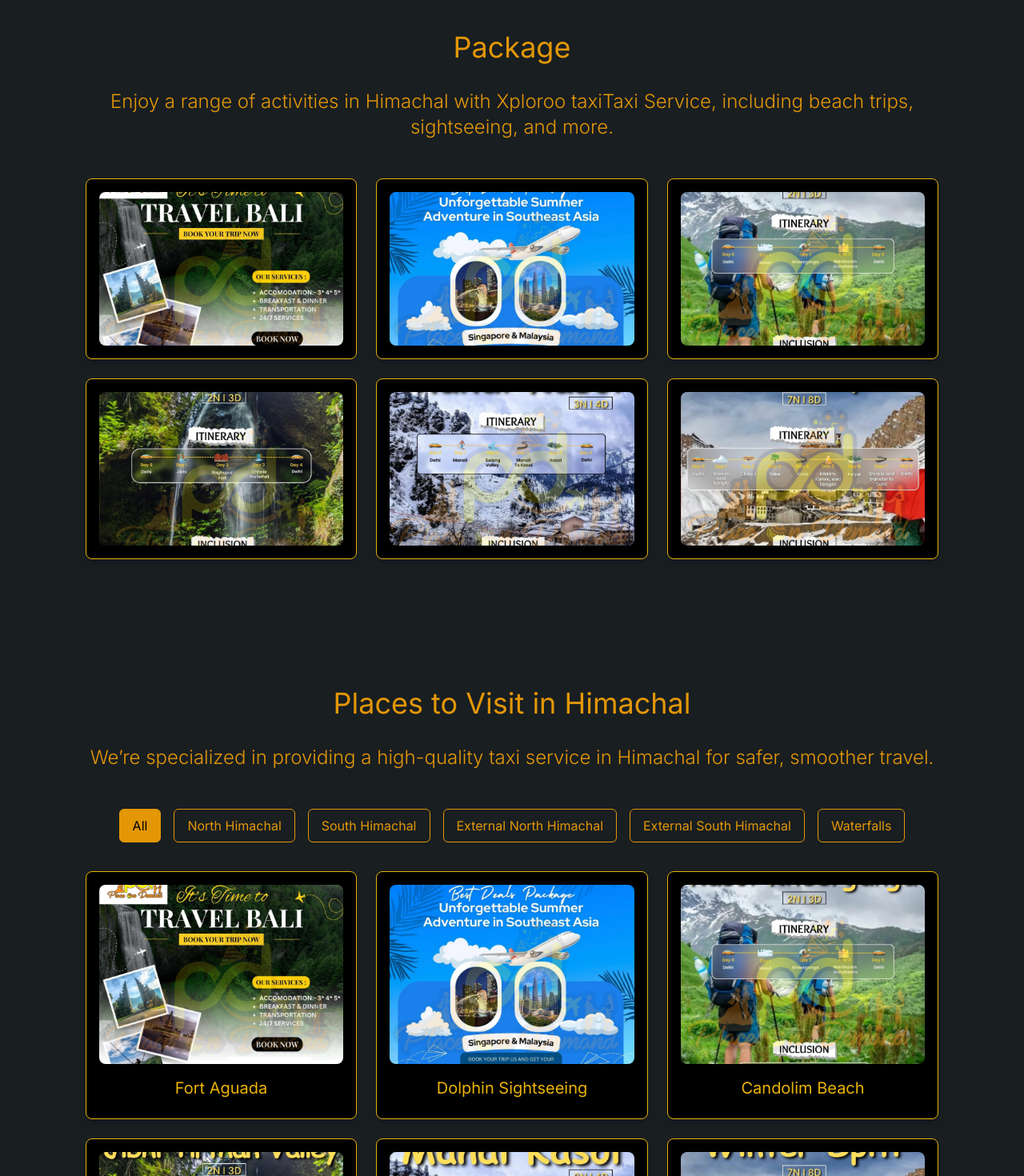
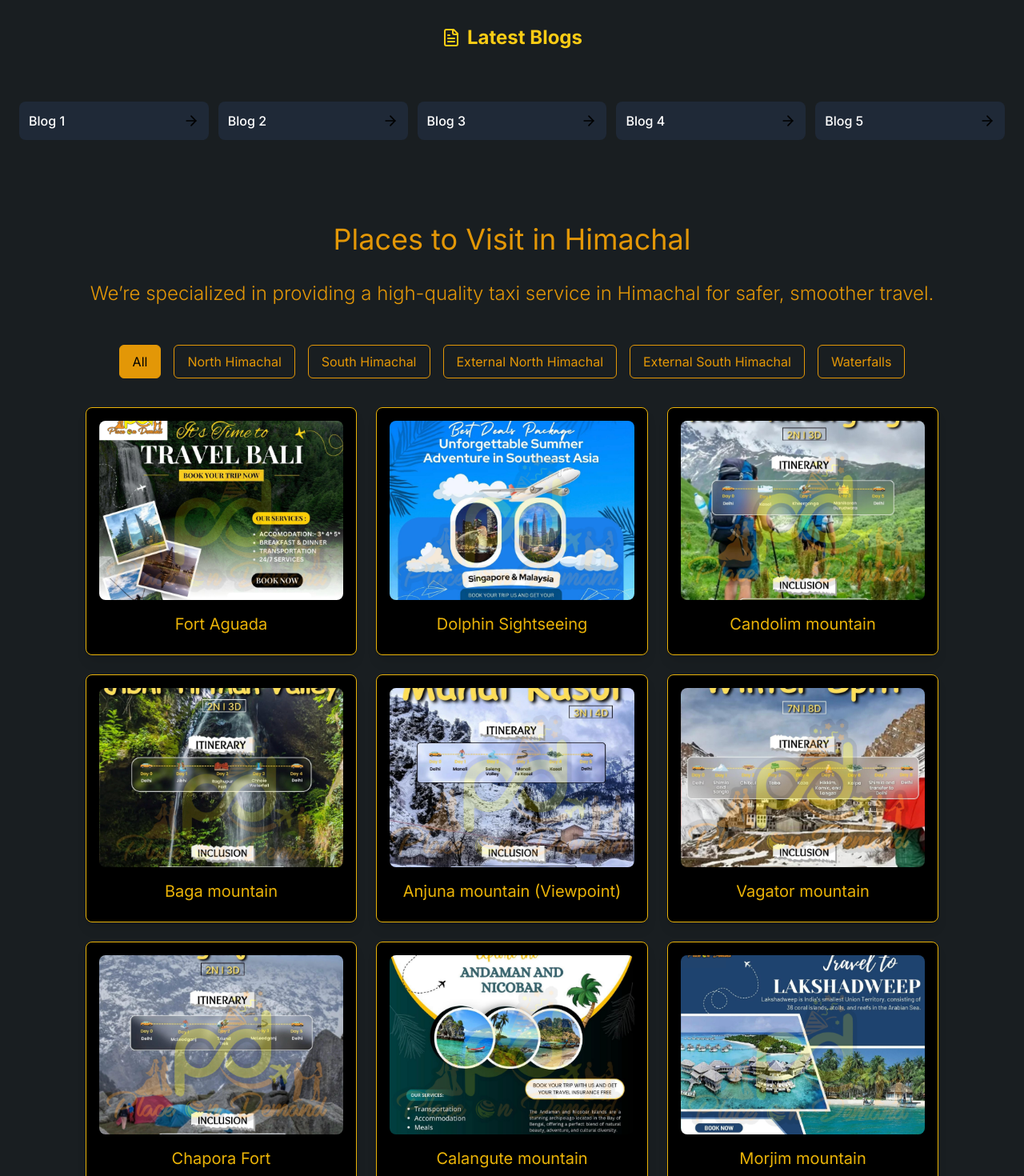
Before and after one commit to skgithubusername/taxi-copy, a Next.js app: page / in a window 1280 px wide. Shown: the part 3700-5170 px from the top of the page at 80% size. Built offline with nearby package versions, Linux system fonts and the light colour scheme.

Commit message:
fix error4

```diff
--- a/src/app/component/GoaPlaces.js
+++ b/src/app/component/GoaPlaces.js
@@ -6,35 +6,35 @@ const places = [
     // North Himachal
     { id: 1, title: 'Fort Aguada', category: 'north-Himachal', description: 'A well-preserved 17th-century Portuguese fort, offering panoramic views of the Arabian Sea.',  image: '/img/blog/home1.jpg',},
     { id: 2, title: 'Dolphin Sightseeing', category: 'north-Himachal', description: 'A popular activity in Himachal, where tourists can enjoy watching dolphins in their natural habitat.', image:'/img/blog/home2.jpg' },
-    { id: 3, title: 'Candolim Beach', category: 'north-Himachal', description: 'A serene beach known for its long sandy stretch, popular for water sports and beach shacks.', image: '/img/blog/home3.jpg' },
-    { id: 4, title: 'Baga Beach', category: 'north-Himachal', description: 'A lively beach famous for its nightlife, water sports, and bustling atmosphere.', image: '/img/blog/home4.jpg' },
-    { id: 5, title: 'Anjuna Beach (Viewpoint)', category: 'north-Himachal', description: 'A scenic viewpoint offering stunning views of Anjuna Beach, known for its rocky shores and vibrant markets.', image: '/img/blog/home5.jpg' },
-    { id: 6, title: 'Vagator Beach', category: 'north-Himachal', description: 'A picturesque beach known for its dramatic red cliffs and a laid-back vibe.', image: '/img/blog/home6.jpg' },
-    { id: 7, title: 'Chapora Fort', category: 'north-Himachal', description: 'A historical fort offering panoramic views of the Vagator Beach and Chapora River.', image: '/img/blog/home7.jpg' },
-    { id: 8, title: 'Calangute Beach', category: 'north-Himachal', description: 'Known as the “Queen of Beaches,” it is the largest beach in Himachal, popular for water activities and vibrant atmosphere.', image: '/img/blog/home14.jpg' },
+    { id: 3, title: 'Candolim mountain', category: 'north-Himachal', description: 'A serene mountain known for its long sandy stretch, popular for water sports and mountain shacks.', image: '/img/blog/home3.jpg' },
+    { id: 4, title: 'Baga mountain', category: 'north-Himachal', description: 'A lively mountain famous for its nightlife, water sports, and bustling atmosphere.', image: '/img/blog/home4.jpg' },
+    { id: 5, title: 'Anjuna mountain (Viewpoint)', category: 'north-Himachal', description: 'A scenic viewpoint offering stunning views of Anjuna mountain, known for its rocky shores and vibrant markets.', image: '/img/blog/home5.jpg' },
+    { id: 6, title: 'Vagator mountain', category: 'north-Himachal', description: 'A picturesque mountain known for its dramatic red cliffs and a laid-back vibe.', image: '/img/blog/home6.jpg' },
+    { id: 7, title: 'Chapora Fort', category: 'north-Himachal', description: 'A historical fort offering panoramic views of the Vagator mountain and Chapora River.', image: '/img/blog/home7.jpg' },
+    { id: 8, title: 'Calangute mountain', category: 'north-Himachal', description: 'Known as the “Queen of mountaines,” it is the largest mountain in Himachal, popular for water activities and vibrant atmosphere.', image: '/img/blog/home14.jpg' },
 
     // External North Himachal
-    { id: 9, title: 'Morjim Beach', category: 'external-north-Himachal', description: 'A tranquil beach known for its nesting site of the endangered Olive Ridley turtles.', image: '/img/blog/home9.jpg' },
-    { id: 10, title: 'Ashwem Beach', category: 'external-north-Himachal', description: 'A peaceful beach with soft sands and palm groves, perfect for relaxation.', image: '/img/blog/home10.jpg' },
-    { id: 11, title: 'Mandrem Beach', category: 'external-north-Himachal', description: 'A serene beach with white sands, ideal for a quiet getaway.', image: '/img/blog/home11.jpg' },
-    { id: 12, title: 'Arambol Beach', category: 'external-north-Himachal', description: 'A popular beach with a bohemian vibe, known for its live music and drum circles.', image: '/img/blog/home12.jpg' },
+    { id: 9, title: 'Morjim mountain', category: 'external-north-Himachal', description: 'A tranquil mountain known for its nesting site of the endangered Olive Ridley turtles.', image: '/img/blog/home9.jpg' },
+    { id: 10, title: 'Ashwem mountain', category: 'external-north-Himachal', description: 'A peaceful mountain with soft sands and palm groves, perfect for relaxation.', image: '/img/blog/home10.jpg' },
+    { id: 11, title: 'Mandrem mountain', category: 'external-north-Himachal', description: 'A serene mountain with white sands, ideal for a quiet getaway.', image: '/img/blog/home11.jpg' },
+    { id: 12, title: 'Arambol mountain', category: 'external-north-Himachal', description: 'A popular mountain with a bohemian vibe, known for its live music and drum circles.', image: '/img/blog/home12.jpg' },
 
     // South Himachal
     { id: 13, title: 'Old Himachal Church', category: 'south-Himachal', description: 'A UNESCO World Heritage site, famous for its stunning baroque architecture.', image: '/img/blog/home13.jpg' },
     { id: 14, title: 'Balaji Temple', category: 'south-Himachal', description: 'A beautiful temple dedicated to Lord Balaji, known for its serene environment.', image: '/img/blog/home14.jpg' },
     { id: 15, title: 'Mangeshi Temple', category: 'south-Himachal', description: 'One of the largest and most visited temples in Himachal, dedicated to Lord Shiva.', image: '/img/blog/home1.jpg' },
     { id: 16, title: 'Spice Plantation', category: 'south-Himachal', description: 'Explore the lush plantations and learn about the spices that are cultivated in Himachal.', image: '/img/blog/home2.jpg' },
-    { id: 17, title: 'Dona Paula Beach', category: 'south-Himachal', description: 'A scenic beach known for its water sports and the romantic legend of Dona Paula.', image: '/img/blog/home3.jpg' },
-    { id: 18, title: 'Miramar Beach', category: 'south-Himachal', description: 'A popular beach near Panjim, offering a lovely view of the sunset.', image: '/img/blog/home4.jpg' },
+    { id: 17, title: 'Dona Paula mountain', category: 'south-Himachal', description: 'A scenic mountain known for its water sports and the romantic legend of Dona Paula.', image: '/img/blog/home3.jpg' },
+    { id: 18, title: 'Miramar mountain', category: 'south-Himachal', description: 'A popular mountain near Panjim, offering a lovely view of the sunset.', image: '/img/blog/home4.jpg' },
     { id: 19, title: 'Panjim Market', category: 'south-Himachal', description: 'A bustling market in the heart of Panjim, known for its fresh produce and local handicrafts.', image: '/img/blog/home5.jpg' },
     { id: 20, title: 'Panjim Church', category: 'south-Himachal', description: 'The Our Lady of the Immaculate Conception Church, a famous landmark with stunning architecture.', image: '/img/blog/home6.jpg'},
     { id: 21, title: 'Boat Cruise (Sunset Cruise)', category: 'south-Himachal', description: 'Enjoy a beautiful sunset while cruising along the Mandovi River.', image: '/img/blog/home14.jpg' },
 
     // External South Himachal
-    { id: 22, title: 'Colva Beach', category: 'external-south-Himachal', description: 'A popular beach known for its white sands and vibrant nightlife.', image: '/img/blog/home4.jpg' },
-    { id: 23, title: 'Majorda Beach', category: 'external-south-Himachal', description: 'A tranquil beach, ideal for swimming and relaxing.', image: '/img/blog/home9.jpg' },
-    { id: 24, title: 'Utorda Beach', category: 'external-south-Himachal', description: 'A quiet beach with golden sands, perfect for a peaceful retreat.', image: '/img/blog/home10.jpg' },
-    { id: 25, title: 'Varca Beach', category: 'external-south-Himachal', description: 'A serene and less crowded beach, ideal for a relaxing day out.', image: '/img/blog/home11.jpg' },
+    { id: 22, title: 'Colva mountain', category: 'external-south-Himachal', description: 'A popular mountain known for its white sands and vibrant nightlife.', image: '/img/blog/home4.jpg' },
+    { id: 23, title: 'Majorda mountain', category: 'external-south-Himachal', description: 'A tranquil mountain, ideal for swimming and relaxing.', image: '/img/blog/home9.jpg' },
+    { id: 24, title: 'Utorda mountain', category: 'external-south-Himachal', description: 'A quiet mountain with golden sands, perfect for a peaceful retreat.', image: '/img/blog/home10.jpg' },
+    { id: 25, title: 'Varca mountain', category: 'external-south-Himachal', description: 'A serene and less crowded mountain, ideal for a relaxing day out.', image: '/img/blog/home11.jpg' },
 
     // Waterfalls
     { id: 26, title: 'Dudhsagar Waterfall', category: 'waterfall', description: 'One of the tallest waterfalls in India, known for its stunning cascade amidst lush greenery.', image: '/img/blog/home12.jpg' },
--- a/src/app/component/Rentals.js
+++ b/src/app/component/Rentals.js
@@ -8,7 +8,7 @@ const rentals = [
   { id: 3, name: 'i20', description: 'A premium hatchback known for its sleek design and advanced features.', category: '4-wheeler', image: '/img/rentals/hyundai-i20.jpg' },
   { id: 4, name: 'Ertiga', description: 'A spacious MPV, ideal for family outings and group travels.', category: '4-wheeler', image: '/img/rentals/ertiga.jpg' },
   { id: 5, name: 'Innova Crysta', description: 'A luxurious SUV with ample space and powerful performance for long journeys.', category: '4-wheeler', image: '/img/rentals/inova-crysta.jpg' },
-  { id: 5, name: 'Innova Crysta', description: 'A luxurious SUV with ample space and powerful performance for long journeys.', category: '4-wheeler', image: '/img/blog/tempo.jpg' },
+  { id: 5, name: 'Tempo Traveler ', description: 'A luxurious SUV with ample space and powerful performance for long journeys.', category: '4-wheeler', image: '/img/blog/tempo.jpg' },
   // { id: 6, name: 'Activa', description: 'A reliable scooter, perfect for quick and easy commutes around the city.', category: '2-wheeler', image: '/img/rentals/home-activa.jpg' },
   // { id: 7, name: 'Fascino', description: 'A stylish and lightweight scooter, offering both elegance and efficiency.', category: '2-wheeler', image: '/img/rentals/yamaha-fascino.jpg' },
 ];
--- a/src/app/component/activities.js
+++ b/src/app/component/activities.js
@@ -1,88 +1,126 @@
-'use client';
+// 'use client';
 
-import React, { useState, useEffect } from 'react';
+// import React, { useState, useEffect } from 'react';
 
-const activities = [
-  {
-    title: 'Scuba Dive',
-    description: 'Scuba diving is an exciting way to explore the underwater world.',
-    image: '/img/blog/home1.jpg',
-  },
-  {
-    title: 'Beach Parties',
-    description: 'A beach party in Himachal is a fun mix of music, dancing, and ocean vibes.',
-    image: '/img/blog/home2.jpg',
-  },
-  {
-    title: 'Flyboarding',
-    description: 'Flyboarding is an exciting water sport that lets you soar above the waves using powerful jets.',
-    image: '/img/blog/home3.jpg',
-  },
-  {
-    title: 'Kayaking',
-    description: 'Kayaking in Himachal is a peaceful way to explore the serene rivers and scenic coastlines.',
-    image: '/img/blog/home4.jpg',
-  },
-  {
-    title: 'Parasailing',
-    description: 'Gives you breathtaking aerial views of the coastline as you glide above the sea.',
-    image: '/img/blog/home5.jpg',
-  },
-  {
-    title: 'Nightlife',
-    description: 'Experience the buzzing nightlife of Himachal with bars, clubs, and more.',
-    image: '/img/blog/home6.jpg',
-  },
+// const activities = [
+//   {
+//     title: 'Scuba Dive',
+//     description: 'Scuba diving is an exciting way to explore the underwater world.',
+//     image: '/img/blog/home1.jpg',
+//   },
+//   {
+//     title: 'Beach Parties',
+//     description: 'A beach party in Himachal is a fun mix of music, dancing, and ocean vibes.',
+//     image: '/img/blog/home2.jpg',
+//   },
+//   {
+//     title: 'Flyboarding',
+//     description: 'Flyboarding is an exciting water sport that lets you soar above the waves using powerful jets.',
+//     image: '/img/blog/home3.jpg',
+//   },
+//   {
+//     title: 'Kayaking',
+//     description: 'Kayaking in Himachal is a peaceful way to explore the serene rivers and scenic coastlines.',
+//     image: '/img/blog/home4.jpg',
+//   },
+//   {
+//     title: 'Parasailing',
+//     description: 'Gives you breathtaking aerial views of the coastline as you glide above the sea.',
+//     image: '/img/blog/home5.jpg',
+//   },
+//   {
+//     title: 'Nightlife',
+//     description: 'Experience the buzzing nightlife of Himachal with bars, clubs, and more.',
+//     image: '/img/blog/home6.jpg',
+//   },
+// ];
+
+// const Activities = () => {
+//   const [visible, setVisible] = useState(false);
+
+//   useEffect(() => {
+//     const handleScroll = () => {
+//       const elements = document.querySelectorAll('.animate-on-scroll');
+//       elements.forEach((element) => {
+//         const rect = element.getBoundingClientRect();
+//         if (rect.top < window.innerHeight - 100) {
+//           element.classList.add('fadeInUp');
+//         } else {
+//           element.classList.remove('fadeInUp');
+//         }
+//       });
+//     };
+
+//     window.addEventListener('scroll', handleScroll);
+//     return () => window.removeEventListener('scroll', handleScroll);
+//   }, []);
+
+//   return (
+//     <div className='bg-secondary py-20'>
+//       <div className='w-11/12 md:w-10/12 mx-auto'>
+//         <h2 className='text-3xl md:text-4xl text-primary text-center mb-8'>Package</h2>
+//         <p className='text-xl md:text-2xl font-light text-primary text-center mb-12'>
+//           Enjoy a range of activities in Himachal with  Xploroo taxiTaxi Service, including beach trips, sightseeing, and more.
+//         </p>
+
+//         <div className="grid grid-cols-1 sm:grid-cols-2 lg:grid-cols-3 gap-6">
+//           {activities.map((activity, index) => (
+//             <div
+//               key={index}
+//               className="relative bg-black border border-yellow-500 p-4 shadow-lg text-center rounded-lg transform transition-transform duration-300 hover:scale-105 animate-on-scroll"
+//             >
+//               <div
+//                 className="h-48 bg-cover bg-center rounded-lg transition-opacity duration-300 ease-in-out"
+//                 style={{ backgroundImage: `url(${activity.image})` }}
+//               ></div>
+//               <div className="absolute inset-0 flex flex-col justify-center items-center opacity-0 hover:opacity-100 bg-black bg-opacity-75 rounded-lg p-4 transition-opacity duration-300 ease-in-out">
+//                 <h3 className='text-xl text-yellow-500 mb-2'>{activity.title}</h3>
+//                 <p className='text-sm text-white'>{activity.description}</p>
+//               </div>
+//             </div>
+//           ))}
+//         </div>
+//       </div>
+//     </div>
+//   );
+// };
+
+// export default Activities;
+
+import Link from "next/link";
+import { ArrowRight, FileText } from "lucide-react";
+
+const blogLinks = [
+  { id: 1, title: "Blog 1", url: "/blog/blog1" },
+  { id: 2, title: "Blog 2", url: "/blog/blog2" },
+  { id: 3, title: "Blog 3", url: "/blog/blog3" },
+  { id: 4, title: "Blog 4", url: "/blog/blog4" },
+  { id: 5, title: "Blog 5", url: "/blog/blog5" },
 ];
 
-const Activities = () => {
-  const [visible, setVisible] = useState(false);
+const BlogLinks = () => {
+  return (
+    <div className=" mx-auto p-6  bg-secondary">
+     <div className=" flex justify-center items-center my-12">
+     <h2 className="text-2xl font-bold  text-yellow-400 flex items-center mb-4">
+        <FileText className="mr-2" /> Latest Blogs
+      </h2>
+     </div>
 
-  useEffect(() => {
-    const handleScroll = () => {
-      const elements = document.querySelectorAll('.animate-on-scroll');
-      elements.forEach((element) => {
-        const rect = element.getBoundingClientRect();
-        if (rect.top < window.innerHeight - 100) {
-          element.classList.add('fadeInUp');
-        } else {
-          element.classList.remove('fadeInUp');
-        }
-      });
-    };
-
-    window.addEventListener('scroll', handleScroll);
-    return () => window.removeEventListener('scroll', handleScroll);
-  }, []);
-
-  return (
-    <div className='bg-secondary py-20'>
-      <div className='w-11/12 md:w-10/12 mx-auto'>
-        <h2 className='text-3xl md:text-4xl text-primary text-center mb-8'>Package</h2>
-        <p className='text-xl md:text-2xl font-light text-primary text-center mb-12'>
-          Enjoy a range of activities in Himachal with  Xploroo taxiTaxi Service, including beach trips, sightseeing, and more.
-        </p>
-
-        <div className="grid grid-cols-1 sm:grid-cols-2 lg:grid-cols-3 gap-6">
-          {activities.map((activity, index) => (
-            <div
-              key={index}
-              className="relative bg-black border border-yellow-500 p-4 shadow-lg text-center rounded-lg transform transition-transform duration-300 hover:scale-105 animate-on-scroll"
-            >
-              <div
-                className="h-48 bg-cover bg-center rounded-lg transition-opacity duration-300 ease-in-out"
-                style={{ backgroundImage: `url(${activity.image})` }}
-              ></div>
-              <div className="absolute inset-0 flex flex-col justify-center items-center opacity-0 hover:opacity-100 bg-black bg-opacity-75 rounded-lg p-4 transition-opacity duration-300 ease-in-out">
-                <h3 className='text-xl text-yellow-500 mb-2'>{activity.title}</h3>
-                <p className='text-sm text-white'>{activity.description}</p>
-              </div>
-            </div>
-          ))}
-        </div>
+      <div className="flex lg:justify-center lg:items-center flex-wrap gap-3">
+        {blogLinks.map((blog) => (
+          <Link
+            key={blog.id}
+            href={blog.url}
+            className="flex items-center justify-between bg-gray-800 rounded-lg hover:bg-yellow-500 hover:text-gray-900 transition duration-300 p-3 min-w-min flex-1 basis-20 md:max-w-xs"
+          >
+            <span className="text-white font-medium truncate mr-2">{blog.title}</span>
+            <ArrowRight className="w-5 h-5 flex-shrink-0" />
+          </Link>
+        ))}
       </div>
     </div>
   );
 };
 
-export default Activities;
+export default BlogLinks;
```
Also changed, not shown: src/app/component/Footer.js (+5 -5 lines).
